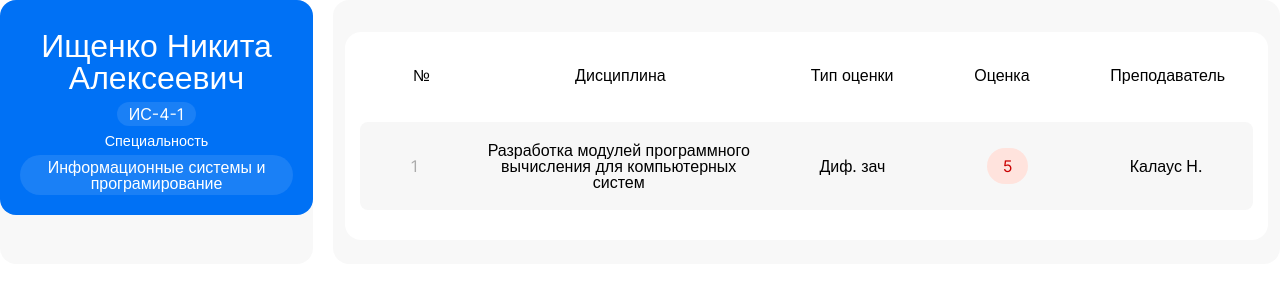
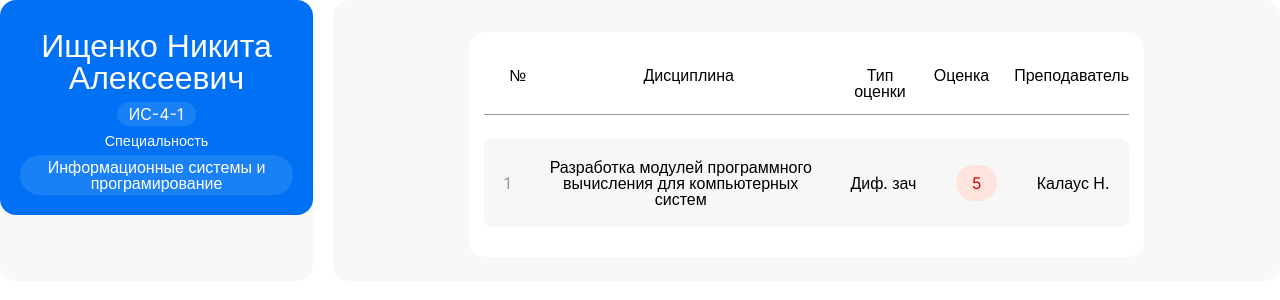
Before and after one commit to MoskvaRodion/Record_book, a PHP site: page / in a window 1280 px wide. Shown: the top 300 px of the page. Run offline with PHP 8.4, Linux system fonts and the light colour scheme.

Commit message:
FixTableWidthAndNumeration

```diff
--- a/css/style.css
+++ b/css/style.css
@@ -120,6 +120,7 @@ body {
 .table-estimation {
   border-radius: var(--BorderRadiusTable);
   width: 100%;
+  max-width: 675px;
   background: var(--BgTable);
 
   display: flex;
@@ -132,7 +133,10 @@ body {
   scrollbar-width: thin;
   scroll-behavior: smooth;
 
-  counter-reset: schetchik;
+  counter-reset: table;
+
+  position: relative;
+  z-index: 1;
 }
 
 .table-estimation thead {
@@ -145,11 +149,11 @@ body {
 }
 
 .table-estimation th {
-  border-bottom: 1px solid var(--ColorBorderTable);
   padding-bottom: 15px;
   padding-left: 25px;
   vertical-align: middle;
   border: none;
+  border-bottom: 1px solid var(--ColorBorderTable);
 }
 
 .table-estimation tr {
@@ -157,7 +161,12 @@ body {
   grid-template-columns: auto 300px auto auto auto;
   width: 100%;
   text-align: center;
+}
+
+.table-estimation tbody tr {
   counter-increment: table;
+  z-index: -2;
+  position: relative;
 }
 
 .table-estimation td {
@@ -166,9 +175,6 @@ body {
   justify-items: center;
   vertical-align: middle;
   border: none;
-}
-
-.table-estimation td {
   align-self: center;
 }
 
@@ -179,5 +185,5 @@ body {
 
 .table-estimation tbody tr td:first-child:before {
   content: counter(table);
-  opacity: 30%;
+  opacity: 40%;
 }
```
